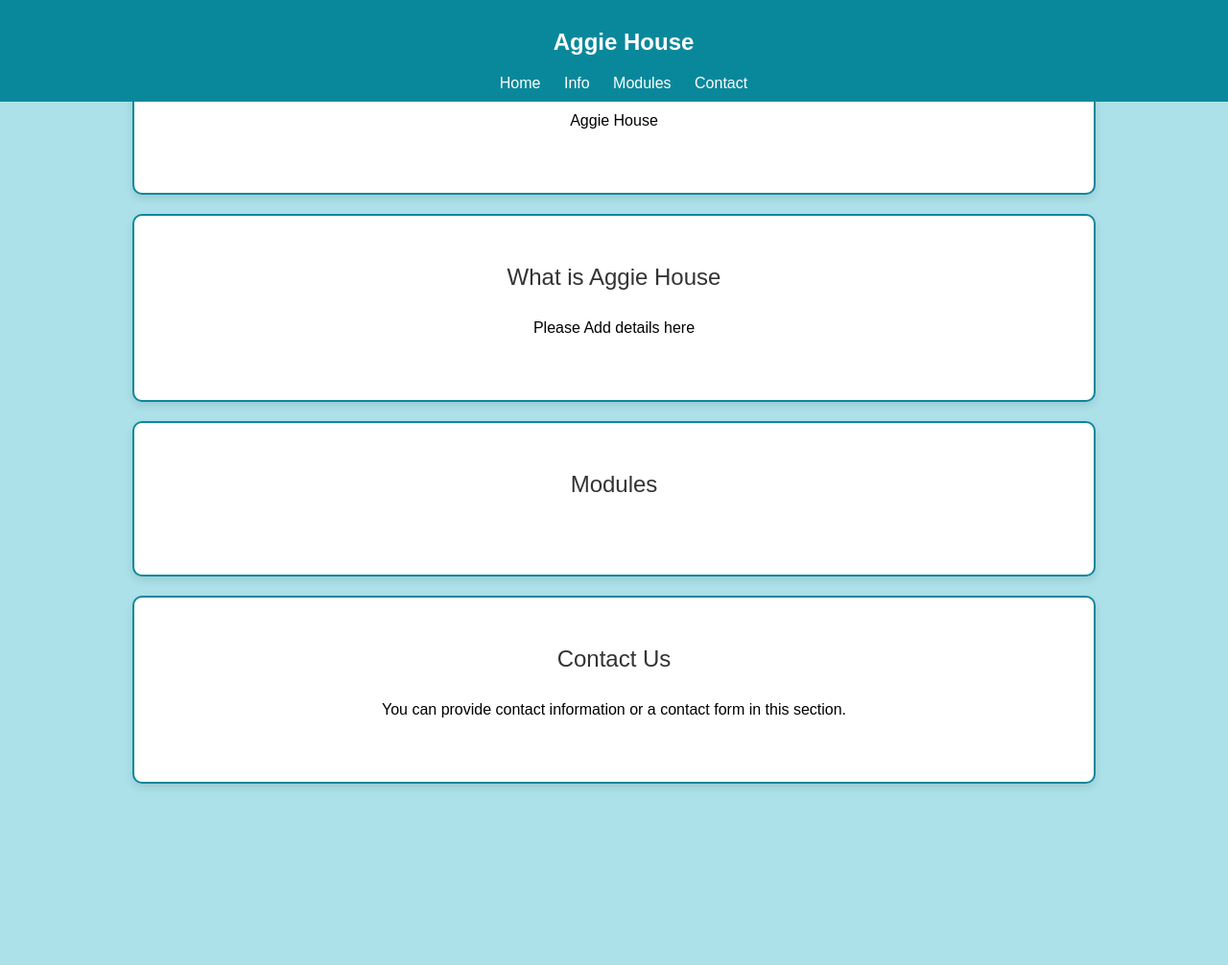
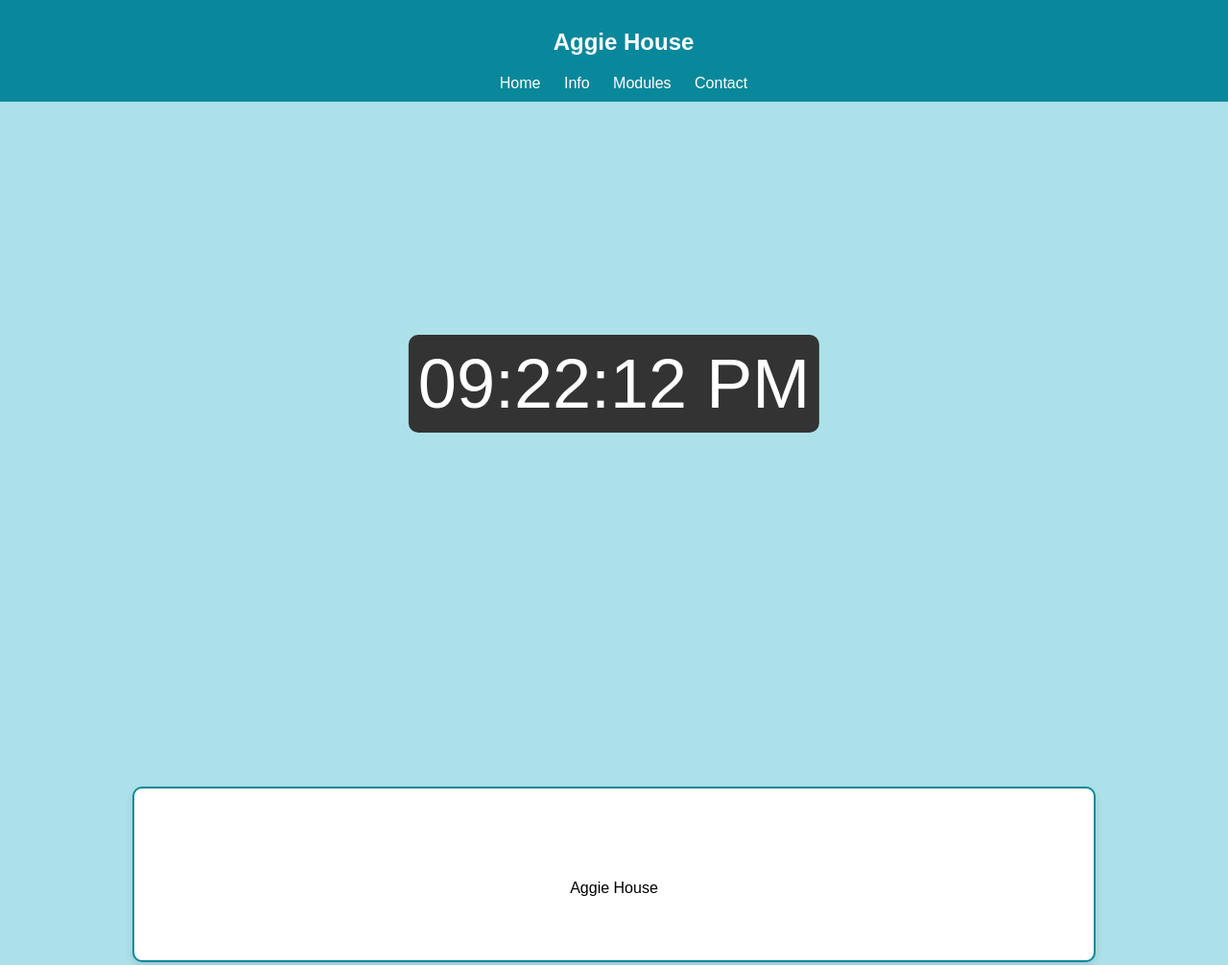
Before and after one commit to foramms/aggiehouse, a plain HTML site: page index.html in a window 1280 px wide. Shown: the top 1006 px of the page at 96% size. Before the commit the page ends 837 px from the top, so only its background shows below. Drawn offline with Linux system fonts and the light colour scheme; files whose address does not match are found by name.

Commit message:
adding clock component

```diff
--- a/index.css
+++ b/index.css
@@ -41,3 +41,23 @@ section {
     display: block;
     margin: 0 auto;
 }
+
+
+#container{
+    min-height: 800px;
+    position: relative;
+  }
+  #clock{
+    text-align: center;
+    font-size:72px;
+    background-color: #333333;
+    color: #fff;
+    min-width: 380px;
+    padding: 10px;
+    border-radius: 10px;
+    margin: 0 auto;
+    position: absolute;
+    top: 50%;
+    left: 50%;
+    transform: translate(-50%, -50%);
+  }
--- a/index.html
+++ b/index.html
@@ -1,8 +1,21 @@
 <!DOCTYPE html>
-<html lang="en">
+<html lang="en" dir="ltr">
 
 <head>
     <meta charset="utf-8">
+    <title>Digital Clock</title>
+    <link rel="stylesheet" href="styles.css">
+    <script src="script.js">
+    </script>
+  </head>
+  <body>
+    <div id="container">
+      <p id="clock"></p>
+    </div>
+  </body>
+</html>
+
+
     <meta http-equiv="X-UA-Compatible" content="IE=edge">
     <meta name="viewport" content="width=device-width, initial-scale=1.0">
     <title>Aggie House</title>
--- a/main.js
+++ b/main.js
@@ -1 +1,24 @@
 // JavaScript for typewriter effect
+function displayTime(){
+    var d = new Date();
+    var hour = d.getHours(); // 0-23
+    var min = d.getMinutes(); // 0-59
+    var sec = d.getSeconds(); // 0-59
+    var amOrPm = "AM";
+    if(hour >= 12)
+    {
+      amOrPm = "PM";
+    }
+    if(hour > 12)
+    {
+      hour = hour - 12;
+    }
+    if(hour < 10)
+      hour = "0" + hour;
+    if(min < 10)
+      min = "0" + min;
+    if(sec < 10)
+      sec = "0" + sec;
+    document.getElementById("clock").innerHTML = hour + ":" + min + ":" + sec + " " + amOrPm;
+  }
+  setInterval(displayTime, 1000);
```
